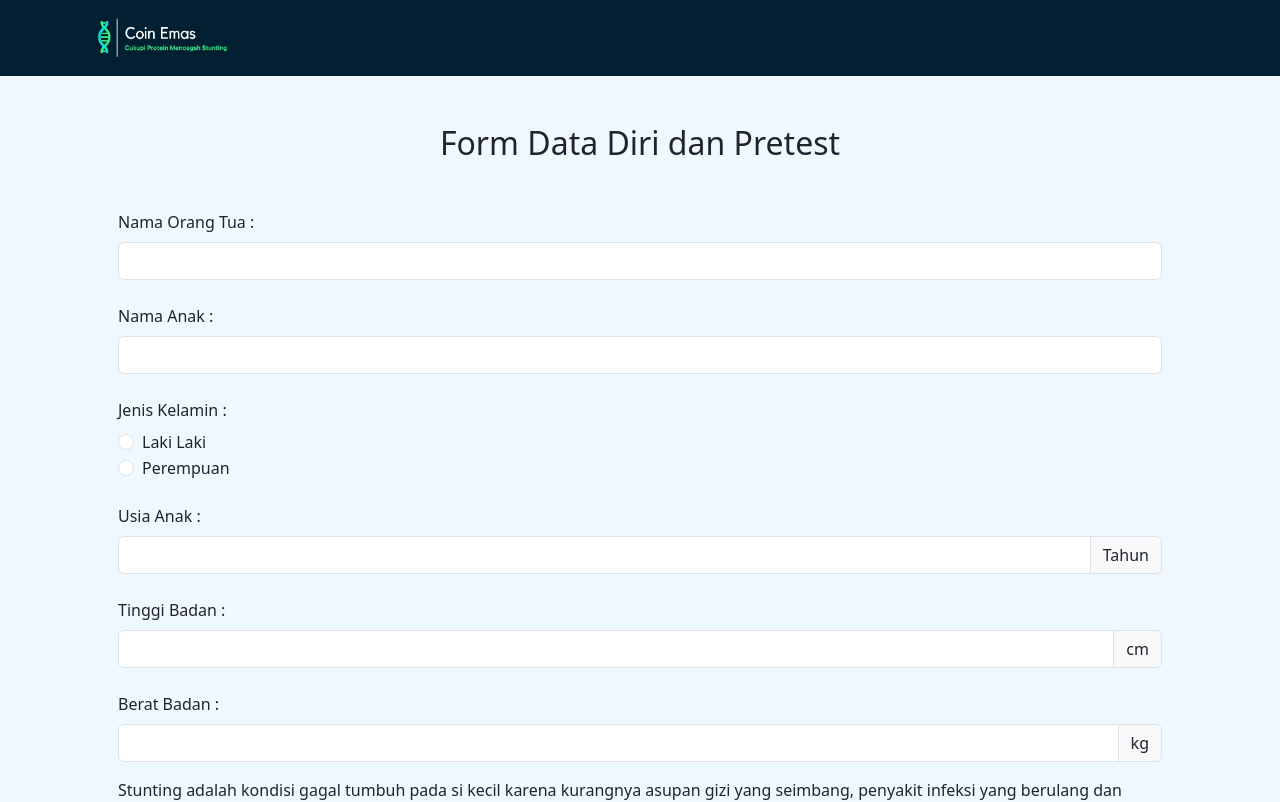
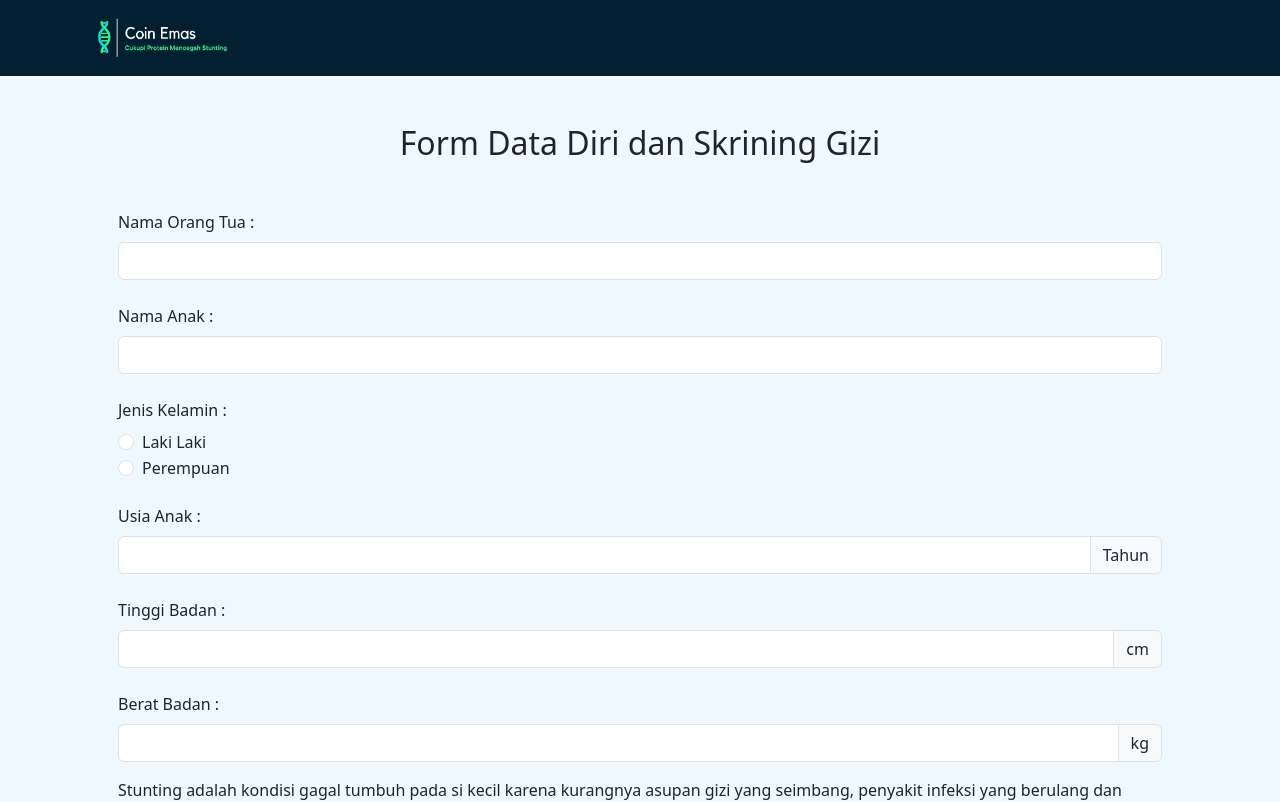
Before and after one commit to escurtcheon12/coin-emas, a React (Vite) app: page /survey in a window 1280 px wide. Shown: the top 802 px of the page. Built offline with nearby package versions, Linux system fonts and the light colour scheme.

Commit message:
Update Survey.jsx

```diff
--- a/src/pages/Survey/Survey.jsx
+++ b/src/pages/Survey/Survey.jsx
@@ -165,7 +165,7 @@ const Survey = () => {
       ) : (
         <Container className=" p-5">
           <h2 className="row justify-content-center mb-5">
-            Form Data Diri dan Pretest
+            Form Data Diri dan Skrining Gizi
           </h2>
           <Form onSubmit={handleSubmit}>
             <div>
```
